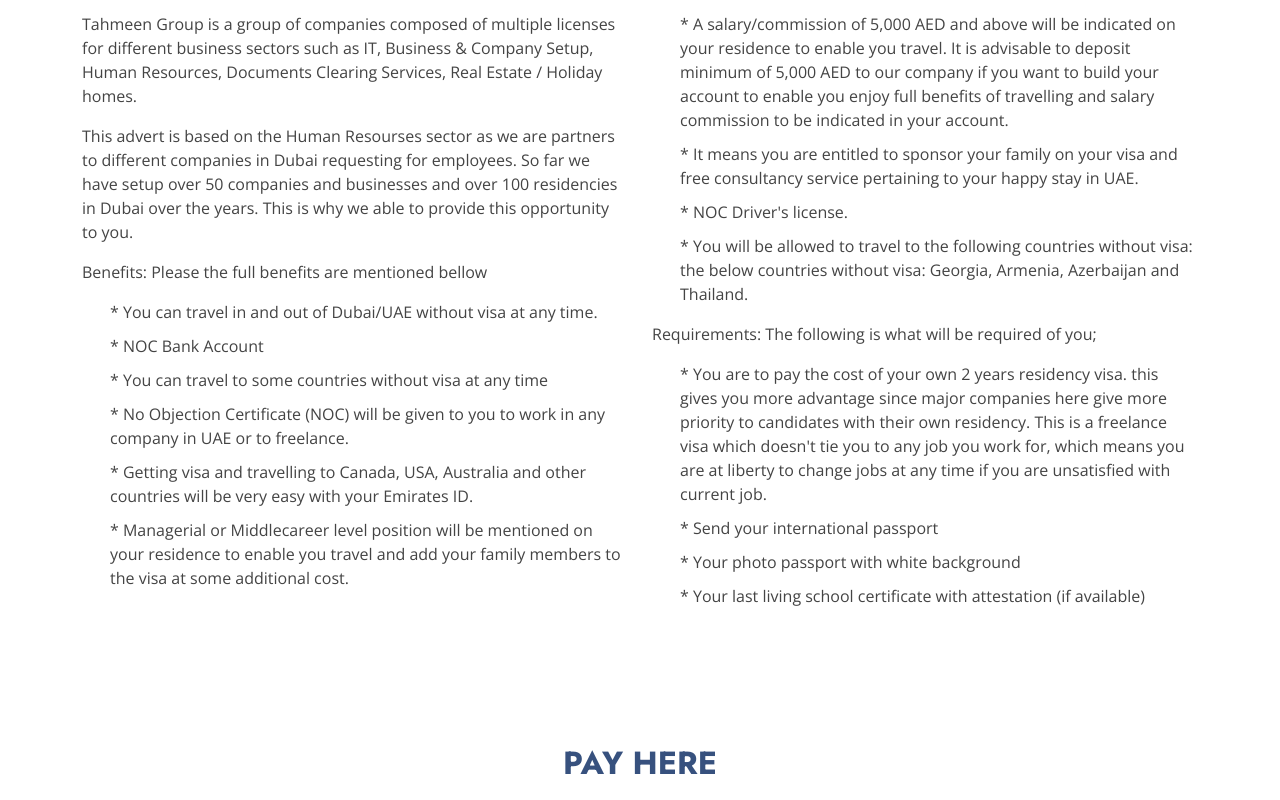
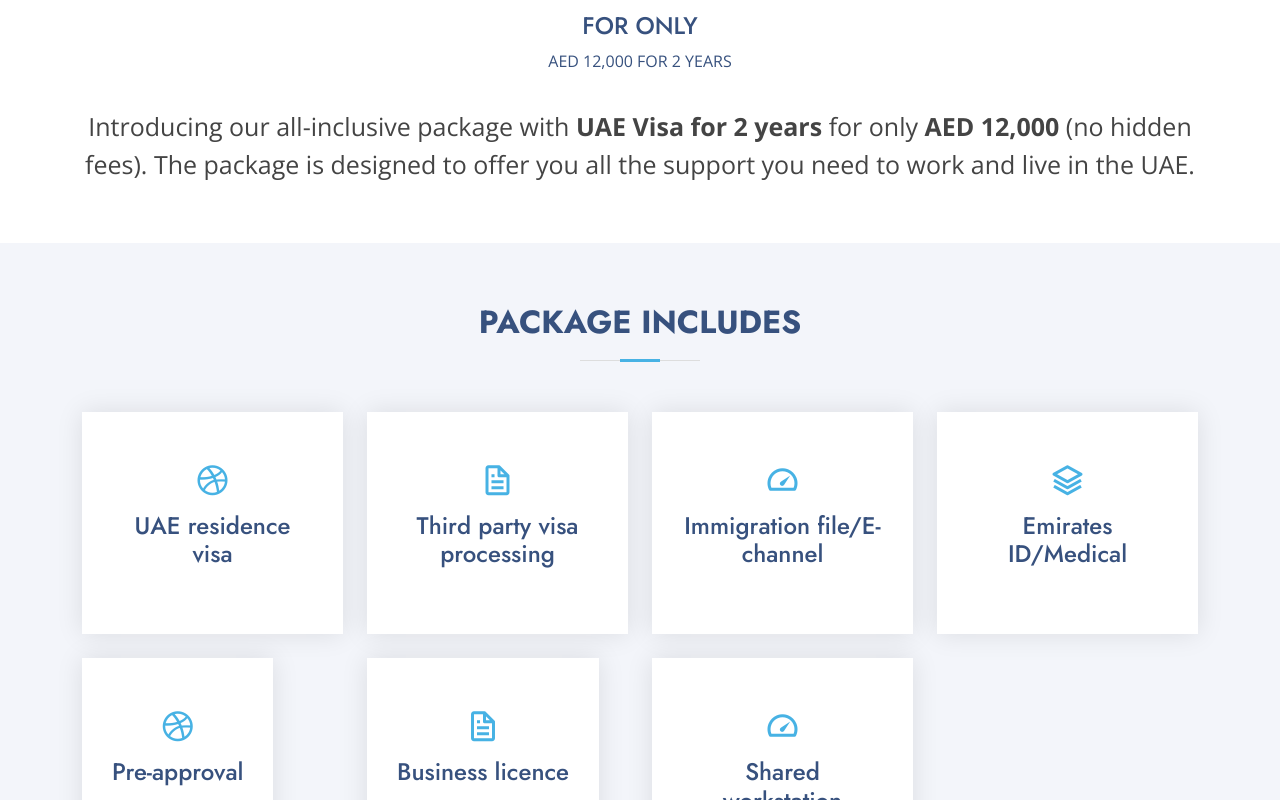
Before and after one commit to clone-999/mobilies-pay, a Next.js app: page / in a window 1280 px wide. Shown: the part 860-1660 px from the top of the page. Built offline with nearby package versions, Linux system fonts and the light colour scheme.

Commit message:
Added v infor

```diff
--- a/pages/index.js
+++ b/pages/index.js
@@ -34,57 +34,82 @@
             <section id="about" className="about">
               <div className="container">
                 <div className="section-title">
-                  <h2>About The Residency</h2>
+                  <h2>ALL-INCLUSIVE PACKAGE WITH UAE VISA FOR LIFE!</h2>
                 </div>
 
                 <div className="row content">
-                  <div className="col-lg-6">
-                    <p>
-                      Tahmeen Group is a group of companies composed of multiple licenses for different business sectors such as IT, Business & Company Setup, Human Resources, Documents Clearing Services, Real Estate / Holiday homes.
-                    </p>
-                    <p>
-                      This advert is based on the Human Resourses sector as we are partners to different companies in Dubai requesting for employees. So far we have setup over 50 companies and businesses and over 100 residencies in Dubai over the years. This is why we able to provide this opportunity to you.
-                    </p>
+                  <di className="col-lg-12" style={{textAlign: "center"}}>
+                    <div style={{color: "#37517e", marginBottom: 35}}>
+                      <h4>FOR ONLY</h4>
+                      AED 12,000 FOR 2 YEARS
+                    </div>
 
-                    <p>
-                      Benefits: Please the full benefits are mentioned bellow
-                    </p>
-                    <ul>
-                      <li>* You can travel in and out of Dubai/UAE without visa at any time.</li>
-                      <li>* NOC Bank Account</li>
-                      <li>* You can travel to some countries without visa at any time</li>
-                      <li>* No Objection Certificate (NOC) will be given to you to work in any company in UAE or to
-  freelance.</li>
-                      <li>* Getting visa and travelling to Canada, USA, Australia and other countries will be very easy
-  with your Emirates ID.</li>
-                      <li>* Managerial or Middlecareer level position will be mentioned on your residence to enable you
-  travel and add your family members to the visa at some additional cost.</li>
+                    <p style={{fontSize: 25}}>Introducing our all-inclusive package with <strong>UAE Visa for 2 years</strong> for only <strong>AED 12,000</strong> (no hidden fees). The package is designed to offer you all the support you need to work and live in the UAE.</p>
+                  </di>
+                </div>
+              </div>
+            </section>
 
-                    </ul>
+            <section id="services" class="services section-bg">
+              <div class="container">
+                <div class="section-title">
+                  <h2>PACKAGE INCLUDES</h2>
+                </div>
+
+                <div class="row" style={{textAlign: "center"}}>
+                  <div class="col-xl-3 col-md-6 d-flex align-items-stretch">
+                    <div class="icon-box">
+                      <div class="icon"><i class="bx bxl-dribbble"></i></div>
+                      <h4><a href="">UAE residence visa</a></h4>
+                    </div>
                   </div>
 
-                  <div className="col-lg-6 pt-4 pt-lg-0">
-                    <ul>
-                    <li>* A salary/commission of 5,000 AED and above will be indicated on your residence to enable
-  you travel. It is advisable to deposit minimum of 5,000 AED to our company if you want to
-  build your account to enable you enjoy full benefits of travelling and salary commission to be
-  indicated in your account.</li>
-                      <li>* It means you are entitled to sponsor your family on your visa and free consultancy service
-  pertaining to your happy stay in UAE.</li>
-                      <li>* NOC Driver&apos;s license.</li>
-                      <li>* You will be allowed to travel to the following countries without visa: the below countries
-  without visa: Georgia, Armenia, Azerbaijan and Thailand.</li>
-                    </ul>
+                  <div class="col-xl-3 col-md-6 d-flex align-items-stretch mt-4 mt-md-0">
+                    <div class="icon-box">
+                      <div class="icon"><i class="bx bx-file"></i></div>
+                      <h4><a href="">Third party visa processing</a></h4>
+                    </div>
+                  </div>
 
-                    <p>Requirements: The following is what will be required of you;</p>
-                    <ul>
-                      <li>* You are to pay the cost of your own 2 years residency visa. this gives you more advantage since major companies here give more priority to candidates with their own residency. This is a freelance visa which doesn&apos;t tie you to any job you work for, which means you are at liberty to change jobs at any time if you are unsatisfied with current job.</li>
-                      <li>* Send your international passport</li>
-                      <li>* Your photo passport with white background</li>
-                      <li>* Your last living school certificate with attestation (if available)</li>
-                    </ul>
+                  <div class="col-xl-3 col-md-6 d-flex align-items-stretch mt-4 mt-xl-0">
+                    <div class="icon-box">
+                      <div class="icon"><i class="bx bx-tachometer"></i></div>
+                      <h4><a href="">Immigration file/E-channel</a></h4>
+                    </div>
                   </div>
+
+                  <div class="col-xl-3 col-md-6 d-flex align-items-stretch mt-4 mt-xl-0">
+                    <div class="icon-box">
+                      <div class="icon"><i class="bx bx-layer"></i></div>
+                      <h4><a href="">Emirates ID/Medical</a></h4>
+                    </div>
+                  </div>
+
+
+
+                  <div class="col-xl-3 col-md-6 d-flex align-items-stretch mt-4">
+                    <div class="icon-box">
+                      <div class="icon"><i class="bx bxl-dribbble"></i></div>
+                      <h4><a href="">Pre-approval</a></h4>
+                    </div>
+                  </div>
+
+                  <div class="col-xl-3 col-md-6 d-flex align-items-stretch mt-4">
+                    <div class="icon-box">
+                      <div class="icon"><i class="bx bx-file"></i></div>
+                      <h4><a href="">Business licence</a></h4>
+                    </div>
+                  </div>
+
+                  <div class="col-xl-3 col-md-6 d-flex align-items-stretch mt-4 ">
+                    <div class="icon-box">
+                      <div class="icon"><i class="bx bx-tachometer"></i></div>
+                      <h4><a href="">Shared workstation</a></h4>
+                    </div>
+                  </div>
+
                 </div>
+
               </div>
             </section>
 
```
